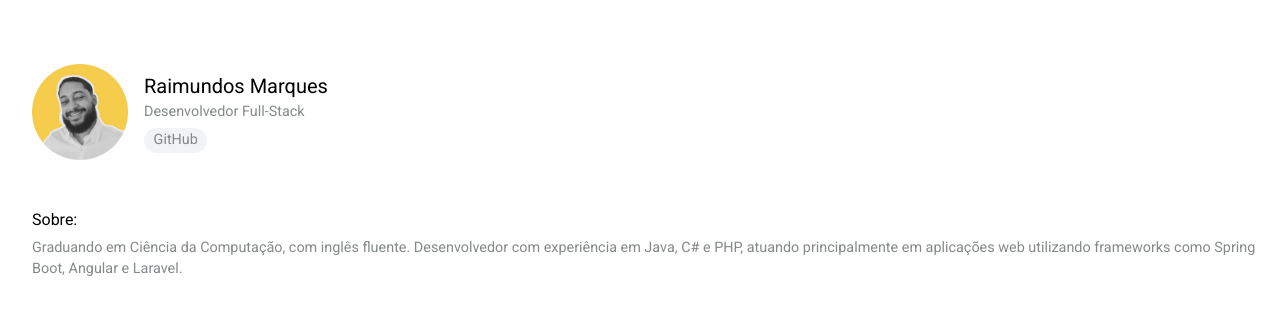
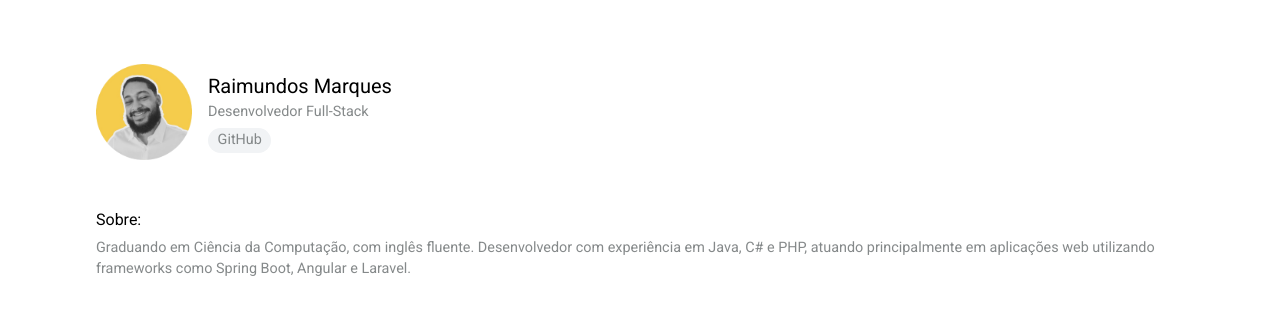
Before and after one commit to dev-raimundos/curriculum, an Angular app: page / in a window 1280 px wide. Shown: the top 330 px of the page. Built offline with nearby package versions, Linux system fonts and the light colour scheme.

Commit message:
FIX: Mudando os styles para porcentagem para tornar mais dinâmico

```diff
--- a/src/app/app.css
+++ b/src/app/app.css
@@ -1,6 +1,9 @@
 .root-class {
+  width: 85%;
+
+
   display: flex;
   flex-direction: column;
   align-items: start;
-  justify-content: start;
+  justify-self: center;
 }
--- a/src/app/components/about/about.css
+++ b/src/app/components/about/about.css
@@ -1,7 +1,5 @@
 .full-body {
   margin-top: 3rem;
-  margin-right: 1.5rem;
-  margin-left: 2rem;
 }
 
 .section-body {
--- a/src/app/components/education/education.css
+++ b/src/app/components/education/education.css
@@ -1,7 +1,6 @@
 .full-body {
   margin-top: 2.5rem;
   font-size: 0.9rem;
-  margin-left: 2rem;
 }
 
 .education-container {
--- a/src/app/components/header/header.css
+++ b/src/app/components/header/header.css
@@ -1,6 +1,5 @@
 .full-body {
   margin-top: 4rem;
-  margin-left: 2rem;
 }
 
 .header {
--- a/src/app/components/work-experience/work-experience.css
+++ b/src/app/components/work-experience/work-experience.css
@@ -1,6 +1,6 @@
 .full-body {
   margin-top: 3rem;
-  margin-left: 2rem;
+
 
   font-size: 0.9rem;
 }
```
